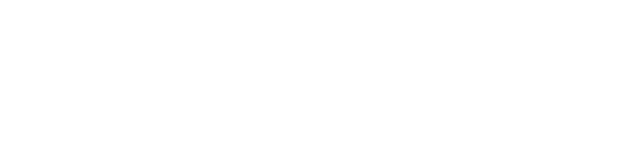
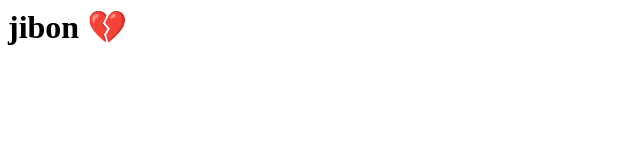
Before and after one commit to mdabrar76/mena1, a plain HTML site: page index.html in a window 1280 px wide. Shown: the whole page, without its empty margins (0-640 px from the left). Drawn offline with Linux system fonts and the light colour scheme.

Commit message:
Update index.html

```diff
--- a/index.html
+++ b/index.html
@@ -1,3 +1,4 @@
 <head>
+  <h1>jibon 💔</h1>
   <title> life is painful </title>
 </head>
```
